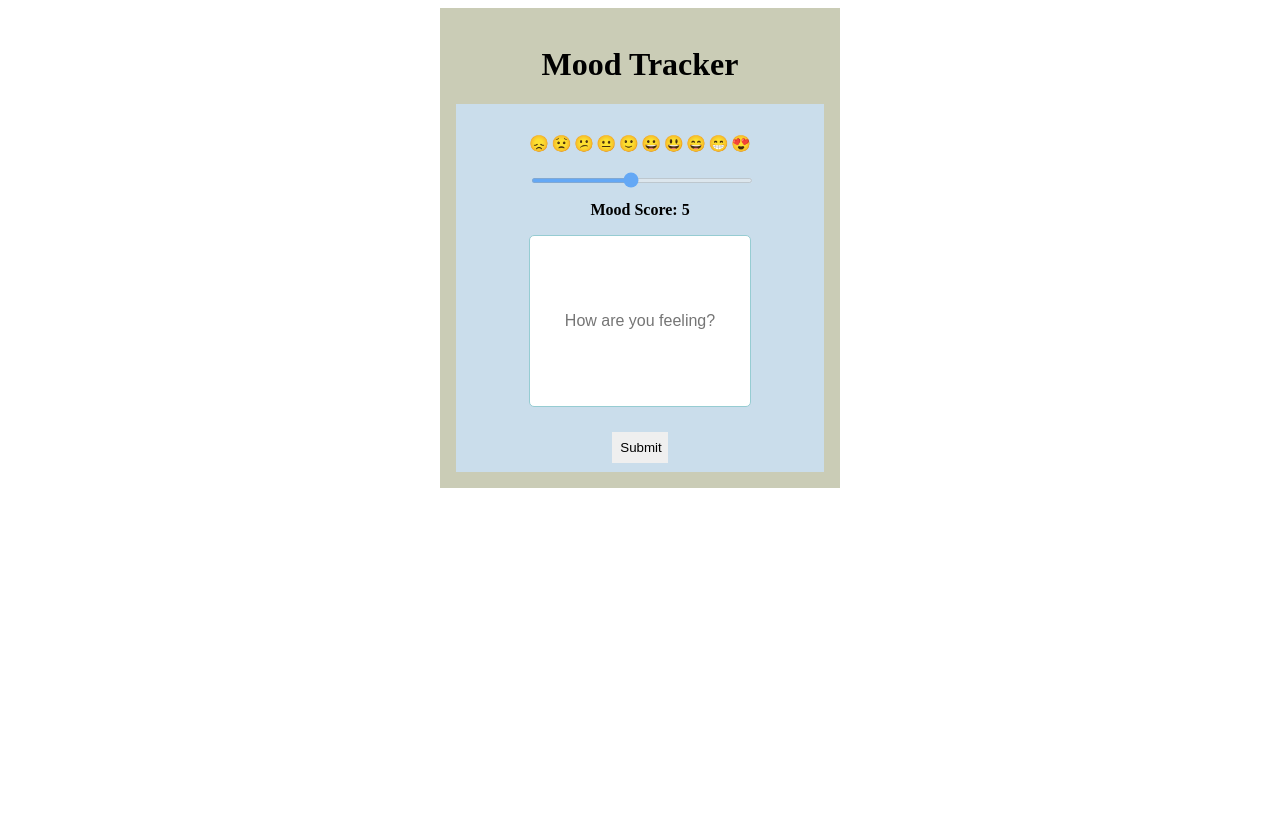
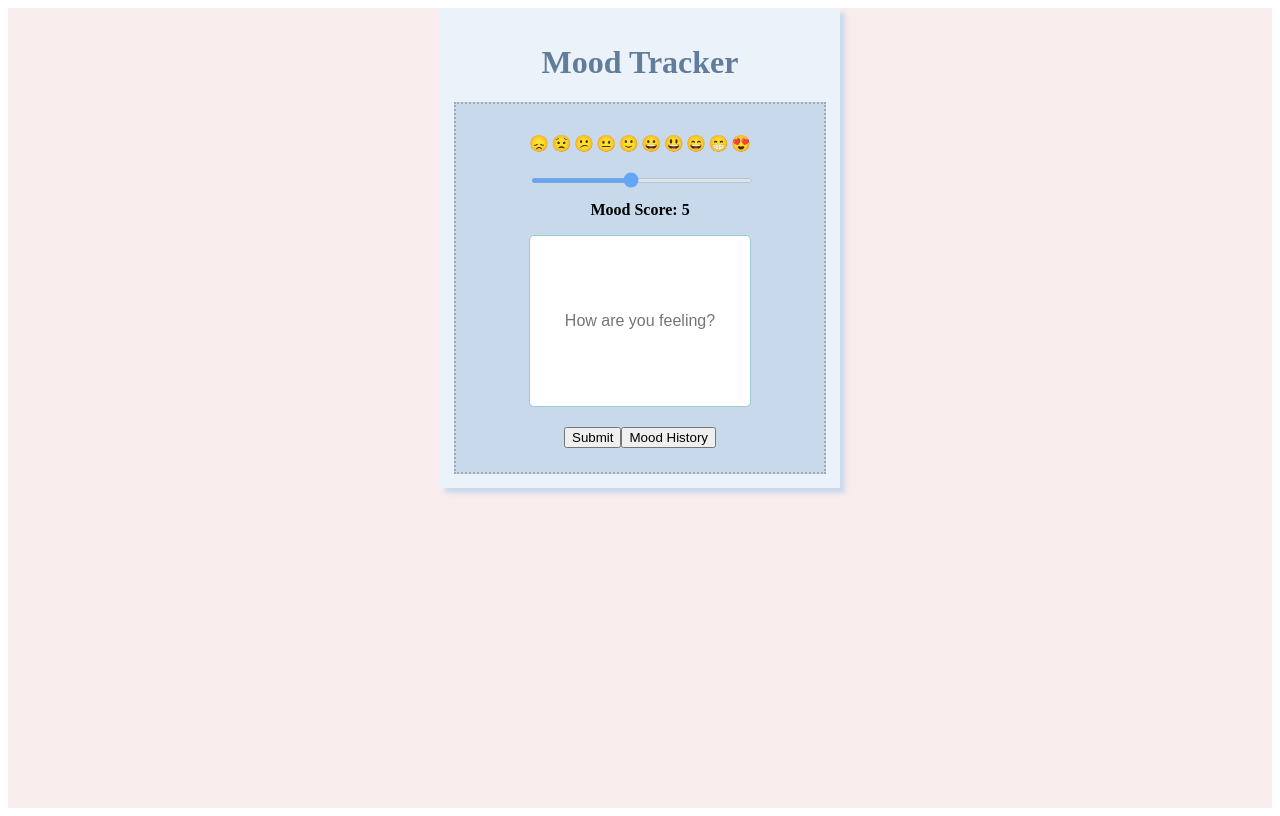
Before and after one commit to gracelo0717/mood-tracker, a React app: page / in a window 1280 px wide. Built offline with nearby package versions, Linux system fonts and the light colour scheme.

Commit message:
add css styling

```diff
--- a/client/components/MoodForm.js
+++ b/client/components/MoodForm.js
@@ -50,9 +50,14 @@ const MoodForm = () => {
           placeholder='How are you feeling?'
           onChange={onMoodDescriptionChange}
         />
-        <button type='submit' className='btn'>
-          Submit
-        </button>
+        <div className='btn'>
+          <button type='submit' className='btn1'>
+            Submit
+          </button>
+          <button type='submit' className='btn2'>
+            Mood History
+          </button>
+        </div>
       </form>
     </div>
   );
--- a/client/styles.css
+++ b/client/styles.css
@@ -2,30 +2,38 @@
   display: flex;
   flex-direction: column;
   align-items: center;
+  background-color: #f9ecec;
+  min-height: 100vh;
 }
 
 .App {
-  background-color: rgba(202, 204, 182, 255);
+  background-color: #ecf2f9;
   width: 25rem;
   height: 30rem;
   display: flex;
   flex-direction: column;
   align-items: center;
   justify-content: center;
+  box-shadow: 5px 5px 5px #c8d9eb;
 }
 
 .App-header {
   text-align: center;
+  font-family: 'Shadows Into Light', cursive;
+  font-weight: 600;
+  font-style: normal;
+  color: #607d9c;
 }
 
 .MoodTracker {
-  background-color: rgba(202, 221, 235, 255);
+  background-color: #c8d9eb;
   width: 23rem;
   height: 23rem;
   display: flex;
   flex-direction: column;
   align-items: center;
   justify-content: flex-start;
+  border: 2px dotted #a0acaf;
 }
 
 .form {
@@ -79,15 +87,22 @@ p {
 }
 
 .btn {
-  width: 25%;
   text-align: center;
   align-self: center;
-  margin: 25px;
+  margin: 20px;
   border: none;
-  padding: 8px;
+  display: flex;
+  justify-content: center;
 }
 
-.btn:hover {
+.btn1:hover {
+  background-color: #f0d9da;
   color: white;
-  background-color: rgba(236, 180, 25, 255);
+  border: none;
 }
+
+.btn2:hover {
+  color: white;
+  background-color: #f0d9da;
+  border: none;
+}
```
Also changed, not shown: server/server.js (+5 -5 lines), build/bundle.js.
